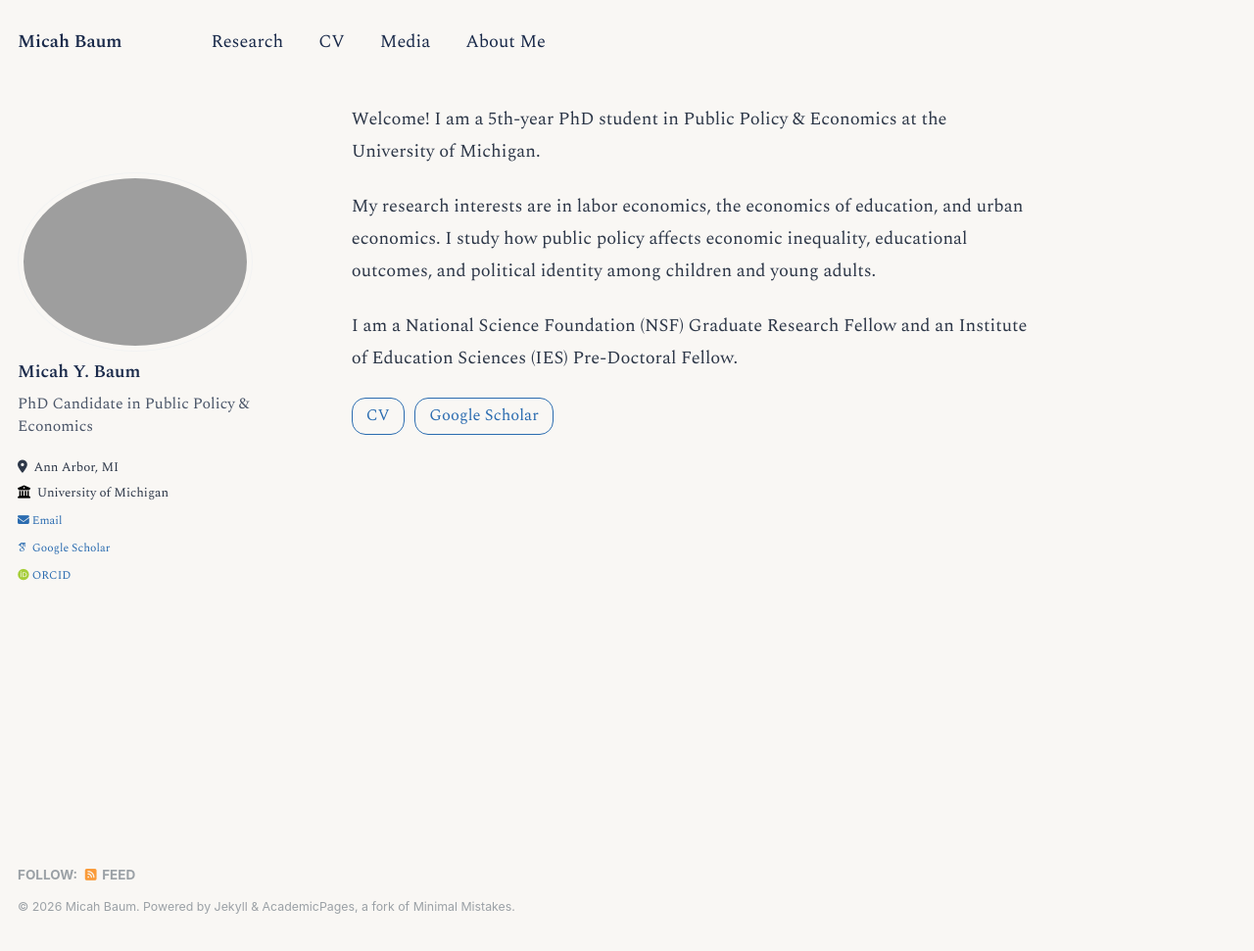
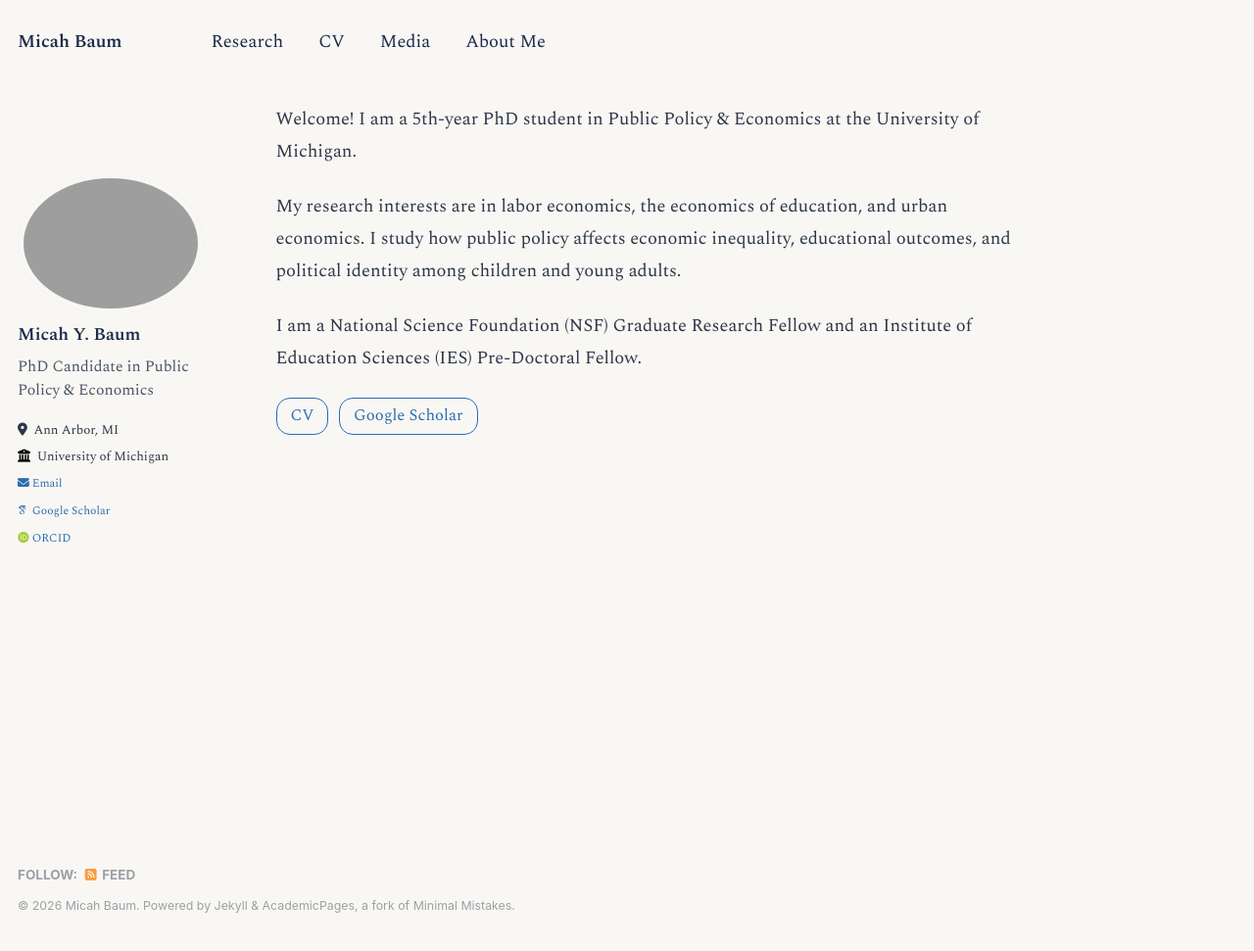
Before and after one commit to micah-baum/micah-baum.github.io, a Jekyll site: the page built from _pages/about.md, in a window 1280 px wide and 971 px high. Shown: the whole window at 98% size. Built offline with Jekyll 4.4.1, drawn with Linux system fonts in a browser that asks for light colours; some web fonts are replaced.

Commit message:
Revert "Replace float-based sidebar layout with flexbox to fix content overlap"
This reverts commit 2e583145624b2e4cb9dad3448ef3d0da0e05cb5d.

```diff
--- a/_sass/_custom.scss
+++ b/_sass/_custom.scss
@@ -1,33 +1,6 @@
 /* ==========================================================================
    Custom styles for Micah Baum's academic website
    ========================================================================== */
-
-/* ── Flex-based sidebar + content layout (replaces broken Susy/float layout) ── */
-@media screen and (min-width: 1024px) {
-  #main {
-    display: flex;
-    align-items: flex-start;
-  }
-
-  .sidebar {
-    flex: 0 0 240px;
-    width: 240px;
-    min-width: 0;
-    position: -webkit-sticky;
-    position: sticky;
-    top: 0;
-    float: none !important;
-  }
-
-  .archive,
-  .page {
-    flex: 1 1 auto;
-    min-width: 0;
-    float: none !important;
-    width: auto !important;
-    margin-left: 1.5em;
-  }
-}
 
 /* Paper / entry cards
    ========================================================================== */
```
